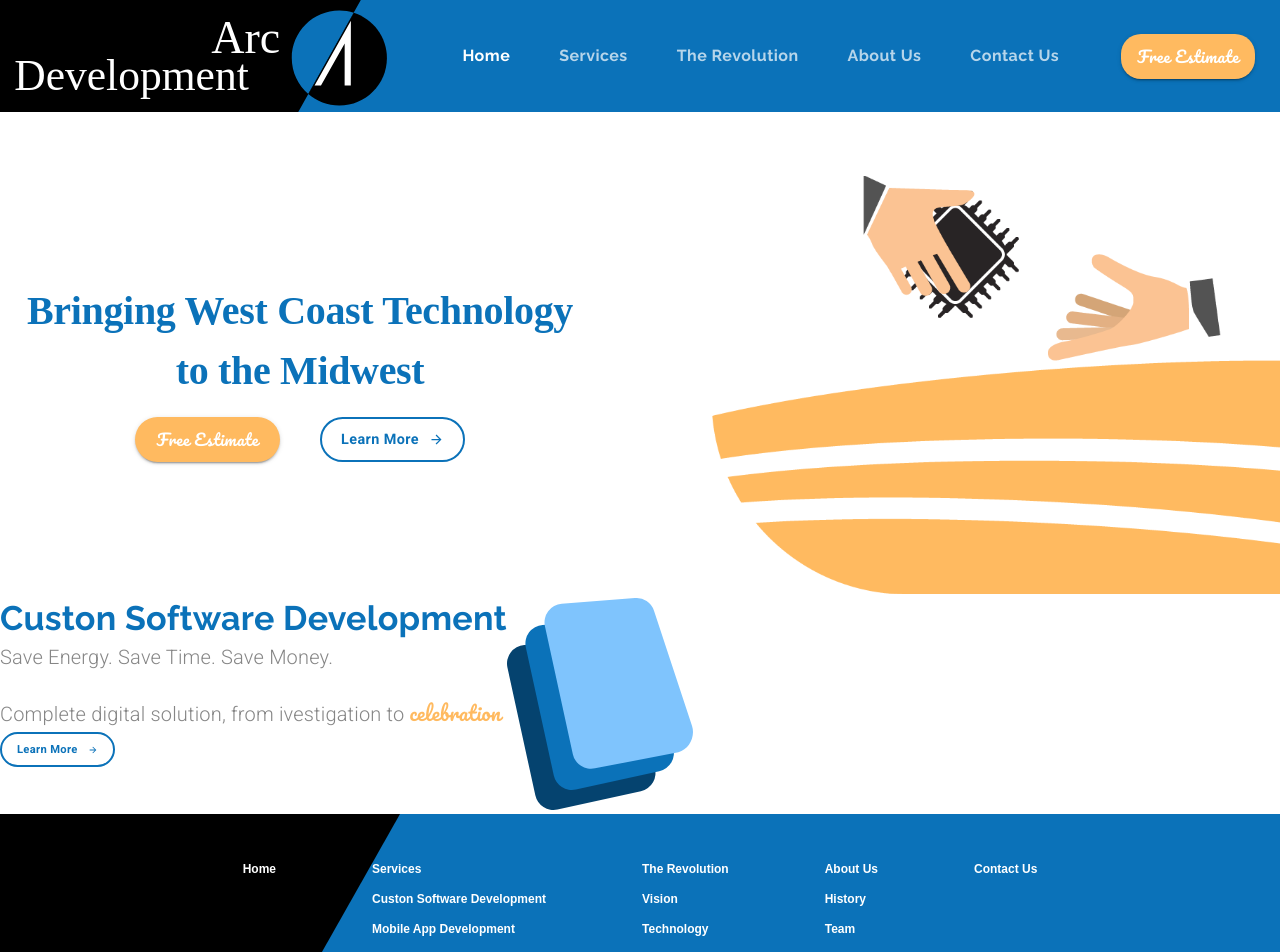
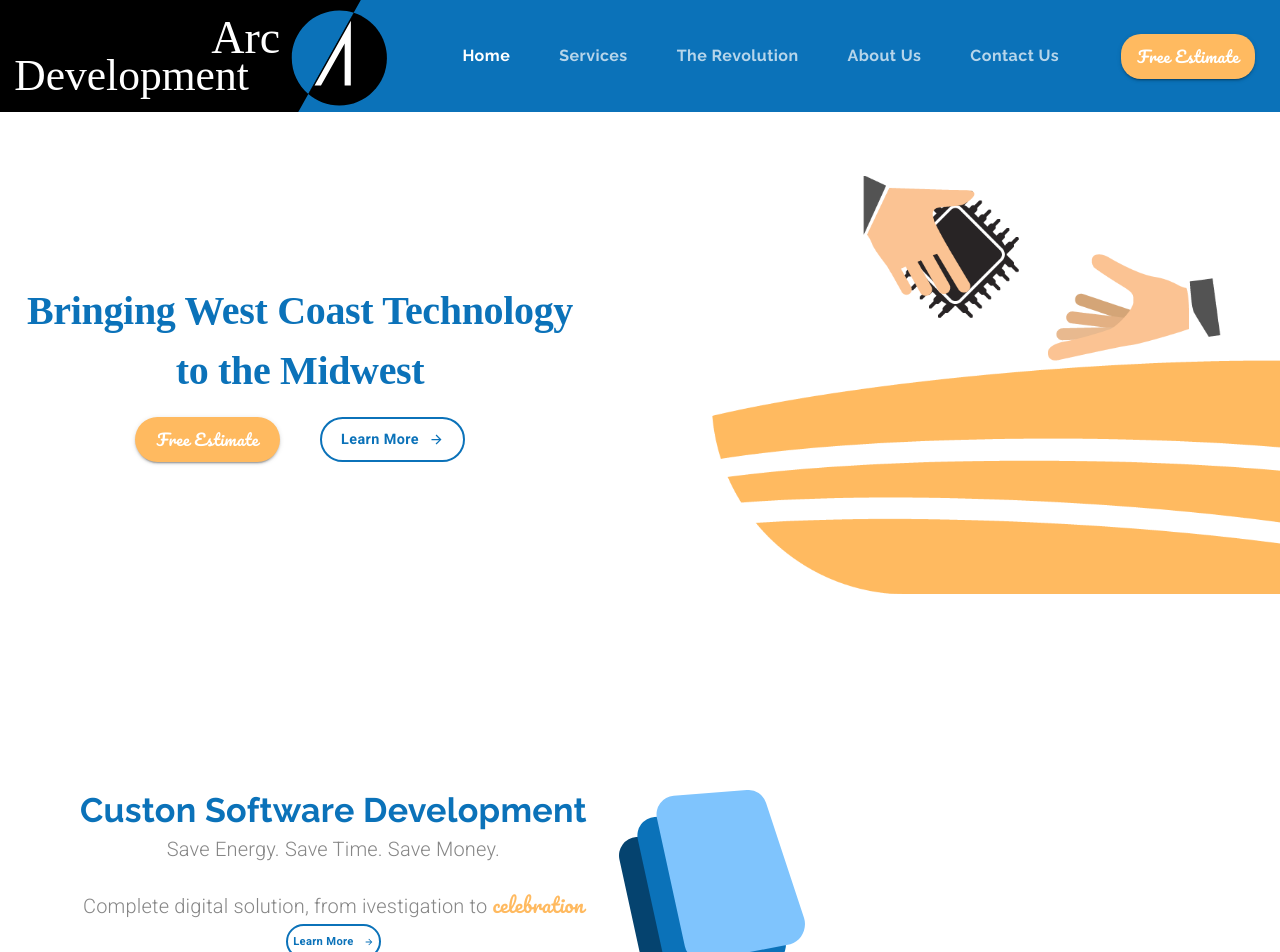
Before and after one commit to RaphaelOhlsen/materialui, a React (Create React App) app: page / in a window 1280 px wide. Shown: the top 952 px of the page. Built offline with nearby package versions, Linux system fonts and the light colour scheme.

Commit message:
65. Creating The Services Block - Custom Software Continued

```diff
--- a/src/components/LanddingPage.js
+++ b/src/components/LanddingPage.js
@@ -3,8 +3,9 @@ import Lottie from 'react-lottie';
 import { makeStyles, useTheme } from '@material-ui/styles';
 import Grid from '@material-ui/core/Grid';
 import Button from '@material-ui/core/Button';
+import ButtonArrow from '../components/ui/ButtonArrow';
 import Typography from '@material-ui/core/Typography';
-import ButtonArrow from '../components/ui/ButtonArrow';
+import useMediaQuery from '@material-ui/core/useMediaQuery';
 
 
 import animationData from '../animations/landinganimation/data';
@@ -44,9 +45,10 @@ const useStyles = makeStyles(theme => ({
     ...theme.typography.learnButton,
     height: 35,
     padding: 5,
-    paddingRight: 15,
-    paddingLeft: 15,
     fontSize: "0.7rem",
+    [theme.breakpoints.down("sm")]: {
+      marginBottom: "2em"
+    }
   },
   mainContainer: {
     marginTop: "5em",
@@ -70,13 +72,25 @@ const useStyles = makeStyles(theme => ({
   },
   subtitle: {
     marginBottom: "1em"
+  },
+  icon: {
+    marginLeft: "2em",
+    [theme.breakpoints.down("xs")]: {
+      marginLeft: 0
+    }
+  },
+  serviceContainer: {
+    marginTop: "12em",
+    [theme.breakpoints.down("xs")]: {
+      padding: 25
+    }
   }
 }))
 
 export default function LandingPage() {
   const classes = useStyles();
   const theme = useTheme();
-
+  const matchesSM = useMediaQuery(theme.breakpoints.down("sm"));
   const defaultOptions = {
     loop: true,
     autoplay: true,
@@ -96,7 +110,6 @@ export default function LandingPage() {
             <Grid
               container
               justify="center"
-              alignItems="center"
               className={classes.buttonContainer}
             >
               <Grid item>
@@ -120,20 +133,25 @@ export default function LandingPage() {
             </Grid>
           </Grid>
           <Grid sm item className={classes.animation}>
-            <Lottie
-              options={defaultOptions}
-              height={"100%"}
-              width={"100%"}
-            />
+            <Lottie options={defaultOptions} height={"100%"} width={"100%"}/>
           </Grid>
         </Grid>
       </Grid>
       <Grid item>{/*-----Services Block-----*/}
-        <Grid container direction="row">
-          <Grid item>
-            <Typography variant="h4">
-              Custon Software Development
-            </Typography>
+        <Grid
+          container
+          direction="row"
+          className={classes.serviceContainer}
+          justify={ matchesSM ? "center" : undefined }
+        >
+          <Grid
+            item
+            style={{
+               marginLeft: matchesSM ? 0 : "5em",
+               textAlign: "center"
+            }}
+          >
+            <Typography variant="h4">Custon Software Development</Typography>
             <Typography variant="subtitle1" className={classes.subtitle}>
               Save Energy. Save Time. Save Money.
             </Typography>
@@ -151,7 +169,7 @@ export default function LandingPage() {
             </Button>
           </Grid>
           <Grid item>
-            <img src={custonSoftwareIcon} alt="custon software icon"/>
+            <img className={classes.icon} src={custonSoftwareIcon} alt="custon software icon"/>
           </Grid>
         </Grid>
       </Grid>
```
